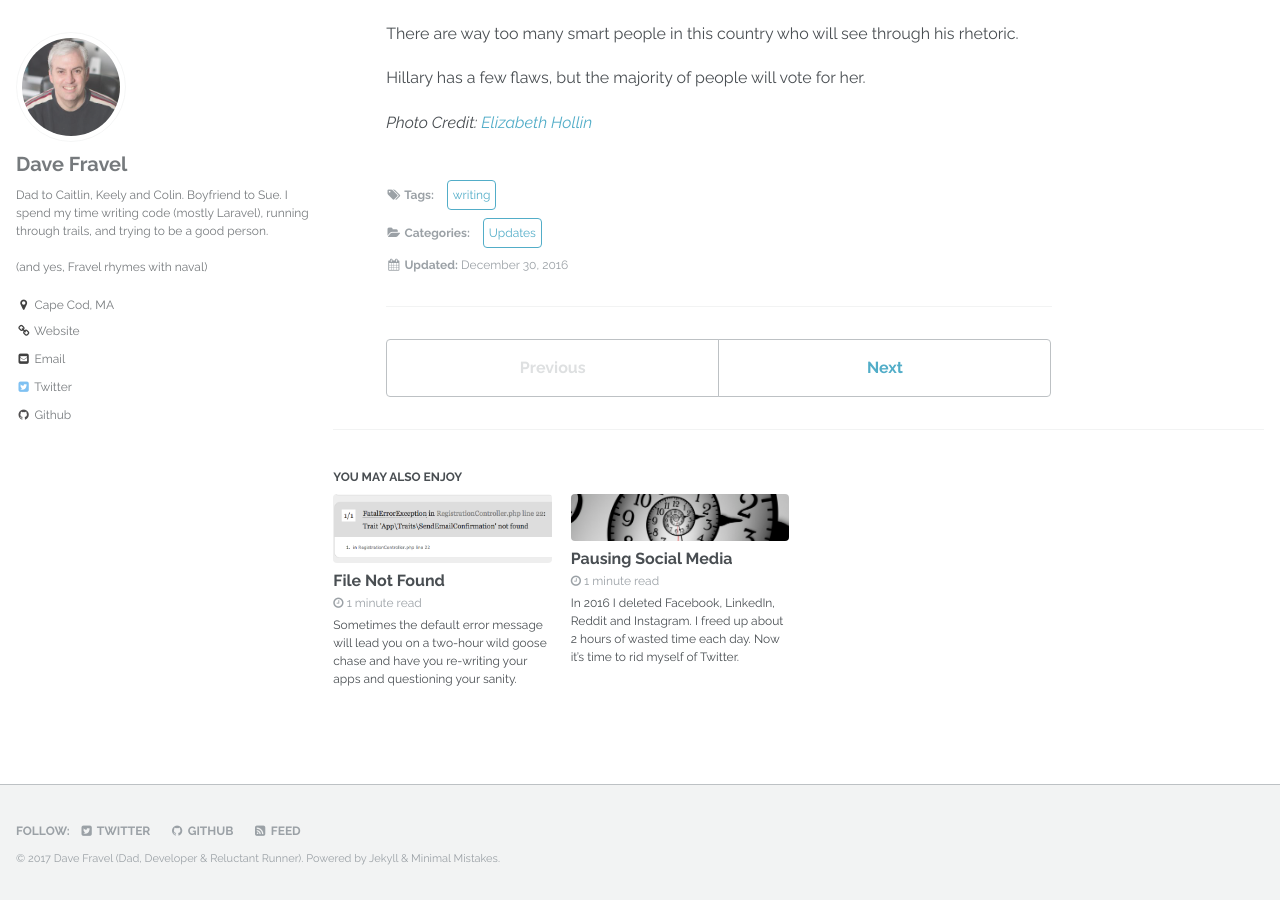
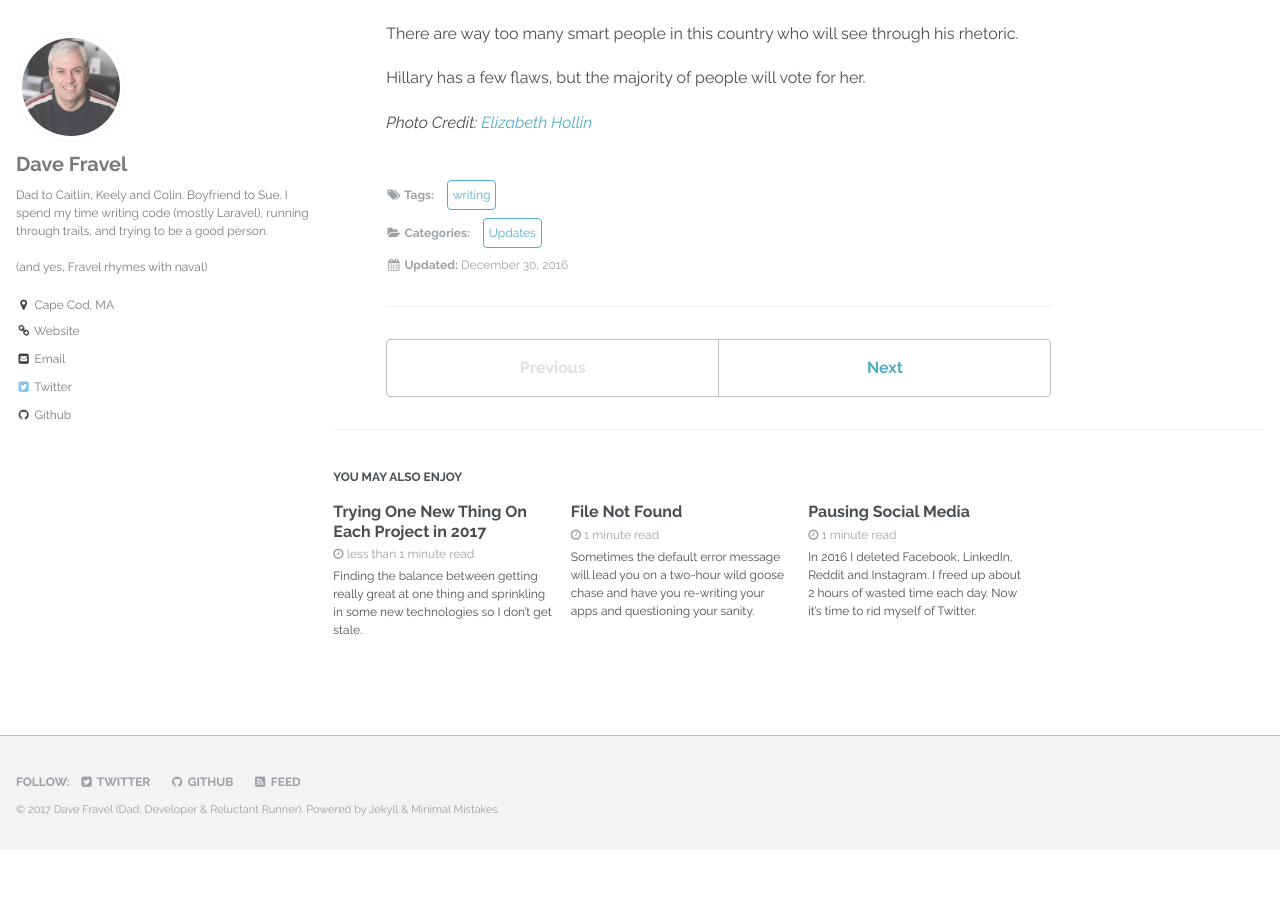
Before and after one commit to dfravel/dfravel.github.io, a Jekyll site: the page built from _posts/2016-12-30-reflection-and-reevaluation.md, in a window 1280 px wide and 900 px high, scrolled down 775 px. Built offline with Jekyll 4.4.1, drawn with Linux system fonts in a browser that asks for light colours; comment, search, counter and statistics services are not loaded; after the commit the page ends 1625 px from its top, so only the background shows below that.

Commit message:
Blog posts

```diff
--- a/_posts/2016-12-30-reflection-and-reevaluation.md
+++ b/_posts/2016-12-30-reflection-and-reevaluation.md
@@ -2,7 +2,6 @@
 title:  "Welcome to 2017"
 header:
   overlay_image: "http://c8.staticflickr.com/9/8797/17215984295_23fe348a85_h.jpg"
-  teaser: "http://c8.staticflickr.com/9/8797/17215984295_23fe348a85_h.jpg"
 excerpt: "I'm not a fan of New Year's Resolutions, but after the turmoil and anxiety of 2016 this is the perfect time for some reflection and re-evaluation. 2017 will be better."
 categories:
   - Updates
--- /dev/null
+++ b/_posts/2017-01-04-one-new-thing-each-project.md
@@ -0,0 +1,12 @@
+---
+title:  "Trying One New Thing On Each Project in 2017"
+header:
+  overlay_image: "/assets/images/matrix-background.jpg"
+excerpt: "Finding the balance between getting really great at one thing and sprinkling in some new technologies so I don't get stale. "
+categories:
+  - Development
+tags:
+---
+
+# Flexing some technical muscle in 2017
+_The inspiration for this post came from [this NYStudio blog post](https://nystudio107.com/blog/frontend-dev-best-practices-for-2017)._
```
Also changed, not shown: _posts/2016-12-31-pausing-social-media.md (+1 -1 lines), _posts/2017-01-02-file-not-found.md (+0 -1 lines).
